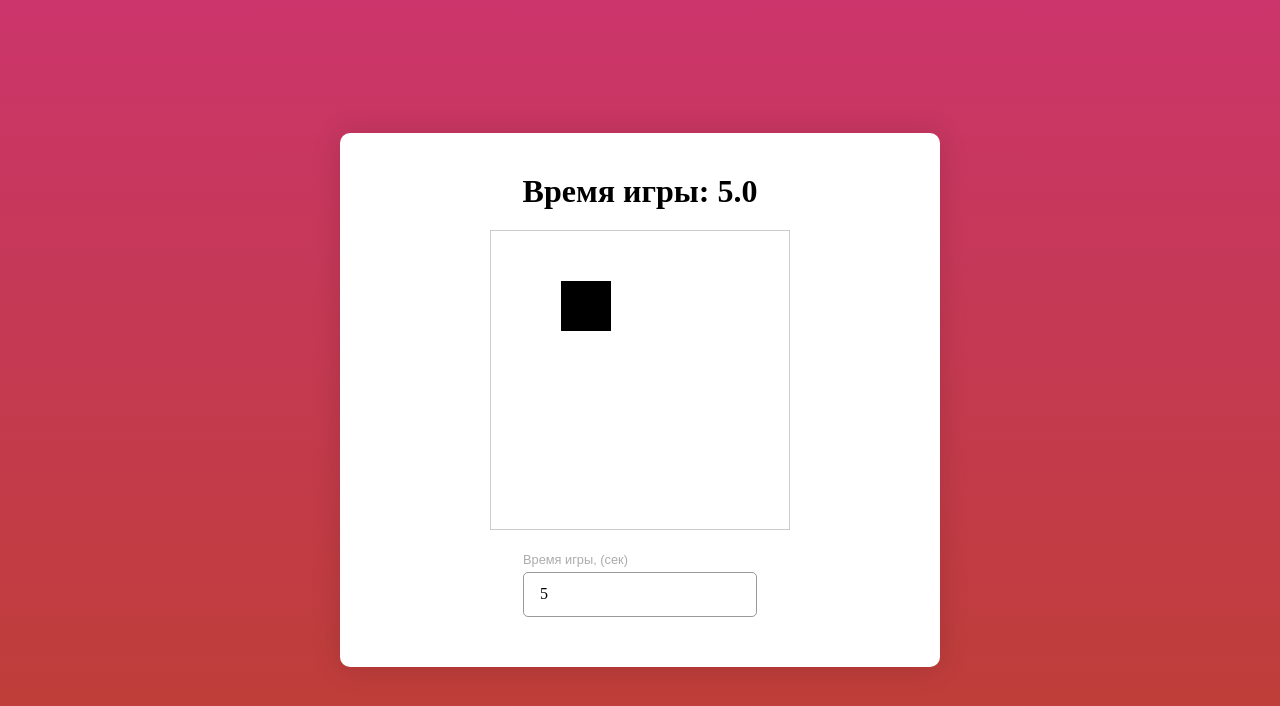
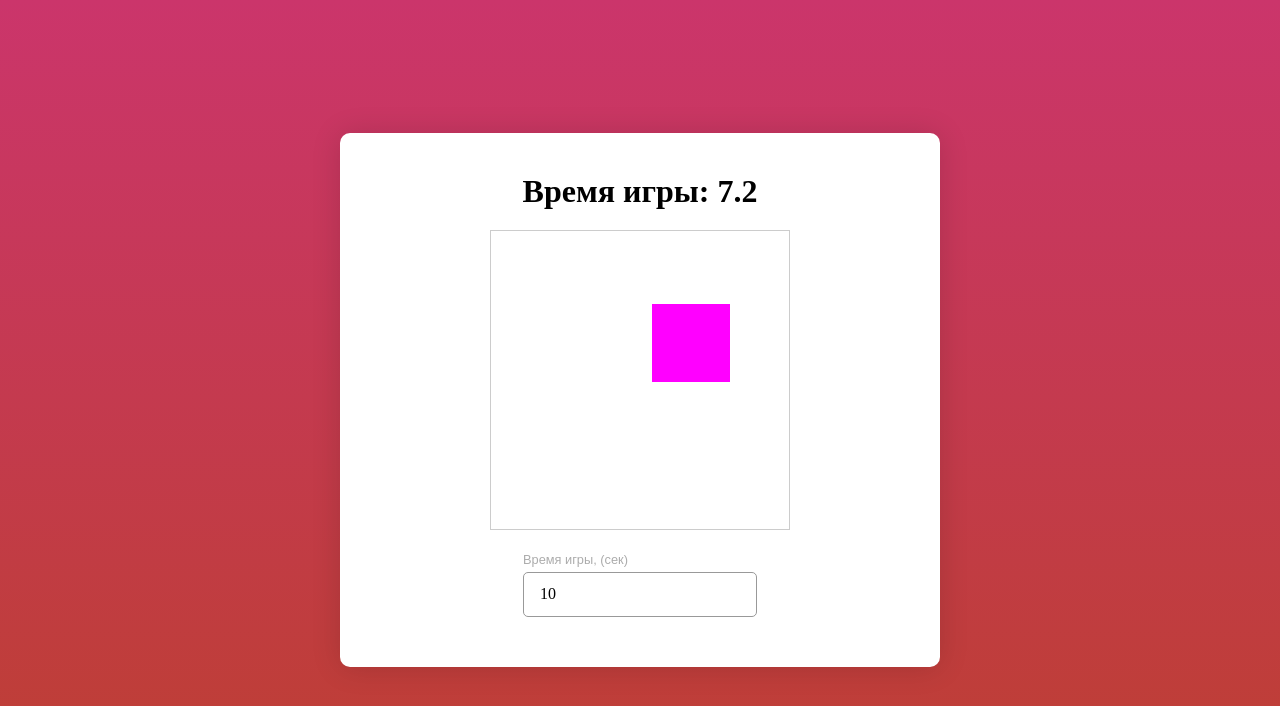
Before and after one commit to dre-smith/game-js, a plain HTML site: page index.html in a window 1280 px wide. Both pictures are taken after a click on the button "Начать". Drawn offline with Linux system fonts and the light colour scheme.

Commit message:
final version

```diff
--- a/index.html
+++ b/index.html
@@ -14,7 +14,7 @@
 
   <div class="app">
     <div class="app__header">
-      <h1 id="time-header">Время игры: <span id="time">5.0</span></h1>
+      <h1 id="time-header">Время игры: <span id="time">10.0</span></h1>
       <h1 id="result-header" class="hide">Ваш результат: <span id="result"></span></h1>
     </div>
     <div class="app__content">
@@ -25,7 +25,7 @@
     <div class="app__footer">
       <div class="input">
         <label for="game-time">Время игры, (сек)</label>
-        <input type="number" id="game-time" min="5" step="1" value="5">
+        <input type="number" id="game-time" min="10" step="1" value="10">
       </div>
     </div>
   </div>
--- a/script/script.js
+++ b/script/script.js
@@ -1,19 +1,76 @@
 let $start = document.querySelector('#start')
 let $game = document.querySelector('#game')
+let $time = document.querySelector('#time')
+let $result = document.querySelector('#result')
+let $timeHeader = document.querySelector('#time-header')
+let $resultHeader = document.querySelector('#result-header')
+let $gameTime = document.querySelector('#game-time')
 
+let colors = ['black', 'gray', 'silver', 'fuchsia', 'purple', 'red', 'maroon', 'yellow', 'olive', 'lime', 'green', 'aqua', 'teal', 'blue', 'navy']
 let score = 0
+let isGameStarted = false
 
 $start.addEventListener('click', startGame)
 $game.addEventListener('click', handBoxClick)
+$gameTime.addEventListener('input', setGameTime)
+
+function show($el) {
+    $el.classList.remove('hide')
+}
+
+function hide($el) {
+    $el.classList.add('hide')
+}
 
 function startGame() {
+    score = 0
+    setGameTime()
+    $gameTime.setAttribute('disabled', 'true')
+    isGameStarted = true
     $game.style.backgroundColor = '#fff'
-    $start.classList.add('hide')
+    hide($start)
+
+    let interval = setInterval(function () {
+        let time = parseFloat($time.textContent)
+
+        if (time <= 0) {
+            clearInterval(interval)
+            endGame()
+        } else {
+            $time.textContent = (time - 0.1).toFixed(1)
+        }
+    }, 100)
 
     renderBox()
 }
 
+function setGameScore() {
+    $result.textContent = score.toString()
+}
+
+function setGameTime() {
+    let time = parseInt($gameTime.value)
+    $time.textContent = time.toFixed(1)
+    show($timeHeader)
+    hide($resultHeader)
+}
+
+function endGame() {
+    isGameStarted = false
+    setGameScore()
+    $gameTime.removeAttribute('disabled')
+    show($start)
+    $game.innerHTML = ''
+    $game.style.backgroundColor = '#ccc'
+    hide($timeHeader)
+    show($resultHeader)
+}
+
 function handBoxClick(event) {
+    if (!isGameStarted) {
+        return
+    }
+
     if (event.target.dataset.box) {
         score++
         renderBox()
@@ -23,14 +80,23 @@ function handBoxClick(event) {
 function renderBox() {
     $game.innerHTML = ''
     let box = document.createElement('div')
+    let boxSize = getRandom(30, 100)
+    let gameSize = $game.getBoundingClientRect()
+    let maxTop = gameSize.height - boxSize
+    let maxLeft = gameSize.width - boxSize
+    let randomColorIndex = getRandom(0, colors.length)
 
-    box.style.height = box.style.width = '50px'
+    box.style.height = box.style.width = boxSize + 'px'
     box.style.position = 'absolute'
-    box.style.backgroundColor = '#000'
-    box.style.top = '50px'
-    box.style.left = '70px'
+    box.style.backgroundColor = colors[randomColorIndex]
+    box.style.top = getRandom(0, maxTop) + 'px'
+    box.style.left = getRandom(0, maxLeft) + 'px'
     box.style.cursor = 'pointer'
     box.setAttribute('data-box', 'true')
 
     $game.insertAdjacentElement('afterbegin', box)
 }
+
+function getRandom(min, max) {
+    return Math.floor(Math.random() * (max - min) + min)
+}
```
